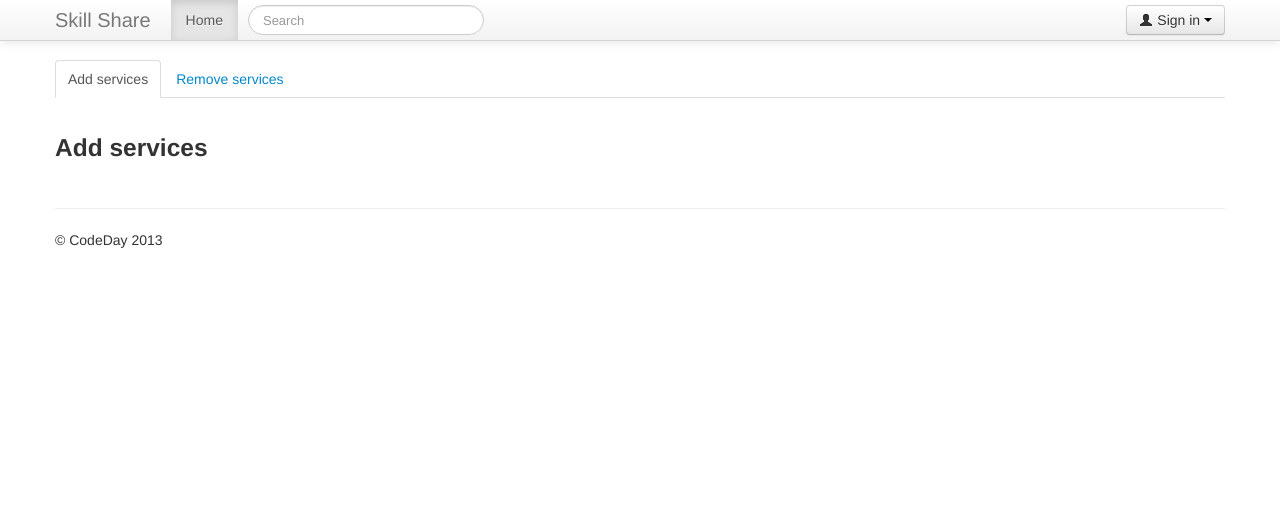
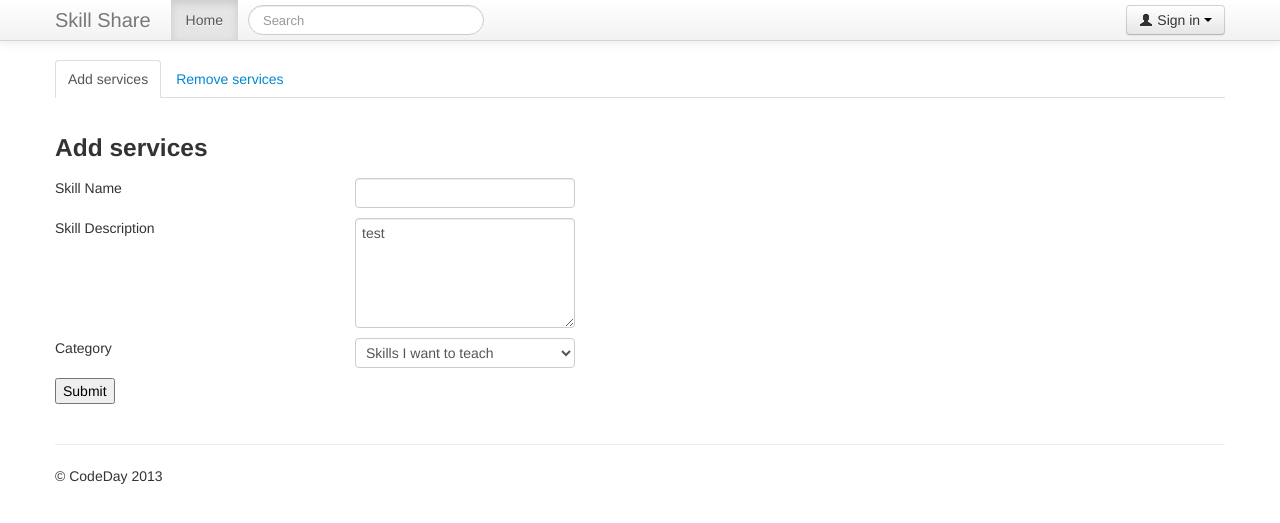
Before and after one commit to doubledubba/skill-share, a Django app: template skill_share/templates/edit.html in a window 1280 px wide. Shown: the top 523 px of the page. Run offline with Django 3.2, Linux system fonts and the light colour scheme; the template is opened without the code that fills it, so the values that code supplies are empty; parts of the project's set-up code (start-up, migrations or seed data) failed here and were passed over; some libraries are stand-ins or nearby versions.

Commit message:
Add and remove works but you need to refresh page

```diff
--- a/main/models.py
+++ b/main/models.py
@@ -18,6 +18,7 @@ class Service(models.Model):
 class UserProfile(models.Model):
     user = models.OneToOneField(User)
     skillsTeach = models.CommaSeparatedIntegerField(max_length=255, null=True, blank=True)
+
     skillsLearn = models.CommaSeparatedIntegerField(max_length=255, null=True, blank=True)
     servicesOffered = models.CommaSeparatedIntegerField(max_length=255, null=True, blank=True)
     servicesWanted = models.CommaSeparatedIntegerField(max_length=255, null=True, blank=True)
@@ -35,6 +36,8 @@ class UserProfile(models.Model):
 
     def decode(self, field):
         pks = []
+        if not field or hasattr(field, 'real'):
+            return []
         for pk in field.split(','):
             if pk:
                 pks.append(int(pk))
--- a/skill_share/templates/edit.html
+++ b/skill_share/templates/edit.html
@@ -24,6 +24,29 @@
             <h3>Add services</h3>
 
             <form method="POST" action="/edit">
+                <div class="row">
+                    <div class="span3"><p>Skill Name</p></div>
+                    <div class="span8"><input type="text" name="name"></div>
+                </div>
+
+                <div class="row">
+                    <div class="span3"><p>Skill Description</p></div>
+                    <div class="span8"><textarea name="description" cols="30" rows="5">test</textarea></div>
+                </div>
+
+                <div class="row">
+                    <div class="span3"><p>Category</p></div>
+                    <div class="span8">
+                    <select name="category"><br>
+                        <option value="skillsTeach">Skills I want to teach</option>
+                        <option value="skillsLearn">Skills I want to learn</option>
+                        <option value="servicesOffered">Services I offer</option>
+                        <option value="servicesWanted">Services I want</option>
+                    </select>
+                    </div>
+                </div>
+                <input type="submit">
+            </form>
         </div>
 
 
```
Also changed, not shown: main/views.py (+17 -10 lines), skill_share/sqlite.db, 2 other files.
